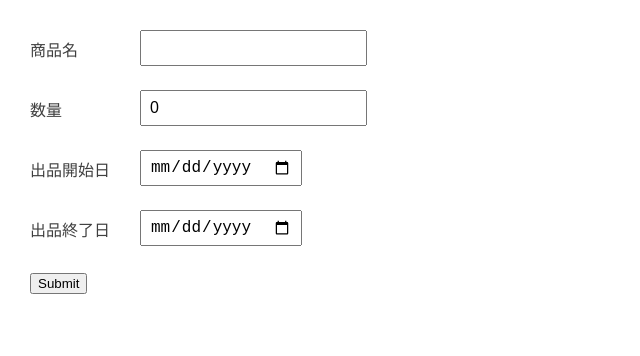
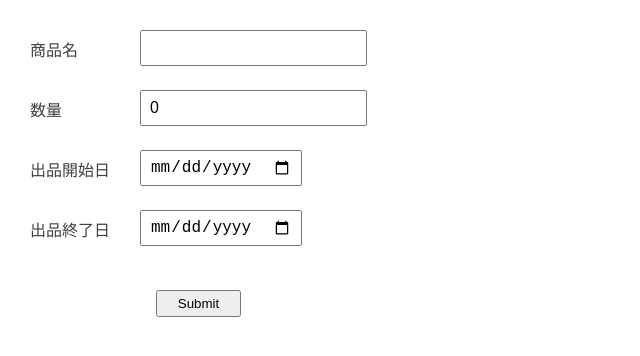
Before and after one commit to t-shiratori/hello-zod, a React (Vite) app: page / in a window 1280 px wide. Shown: the top 356 px of the page, without its empty margins (0-640 px from the left). Built offline with nearby package versions, Linux system fonts and the light colour scheme.

Commit message:
update style

```diff
--- a/src/App.tsx
+++ b/src/App.tsx
@@ -52,7 +52,9 @@ function App() {
         errorMessage={errors.endDate?.message}
       />
 
-      <input type="submit" />
+      <div className="formFooter">
+        <input type="submit" />
+      </div>
     </form>
   );
 }
--- a/src/index.css
+++ b/src/index.css
@@ -19,6 +19,11 @@ body {
   display: flex;
   min-width: 320px;
   min-height: 100vh;
+}
+
+input[type='submit'] {
+  padding: 4px 20px;
+  cursor: pointer;
 }
 
 .inputItem {
@@ -43,3 +48,9 @@ body {
   margin: 4px 0;
   color: rgb(228, 3, 3);
 }
+
+.formFooter {
+  padding: 20px;
+  display: flex;
+  justify-content: center;
+}
```
